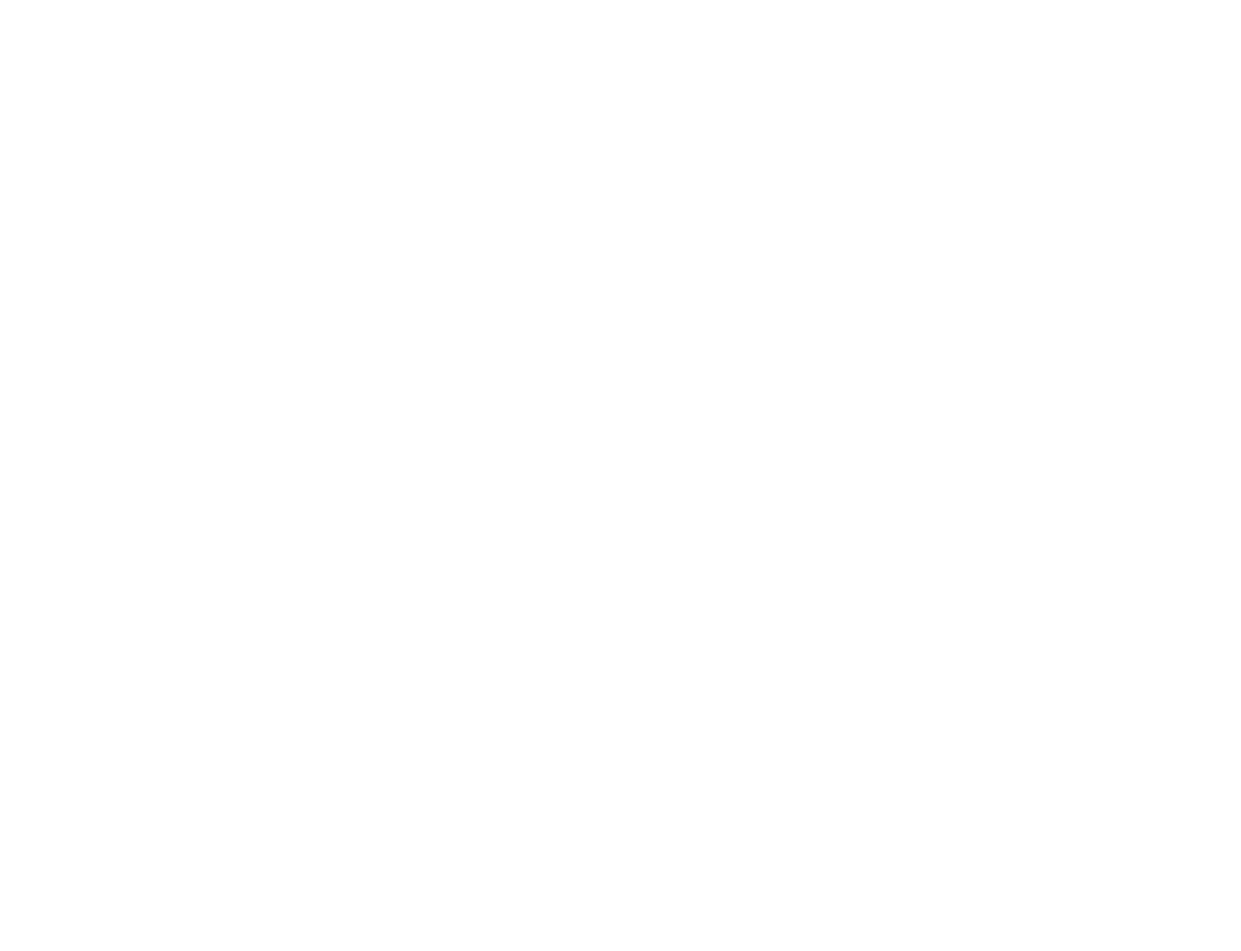
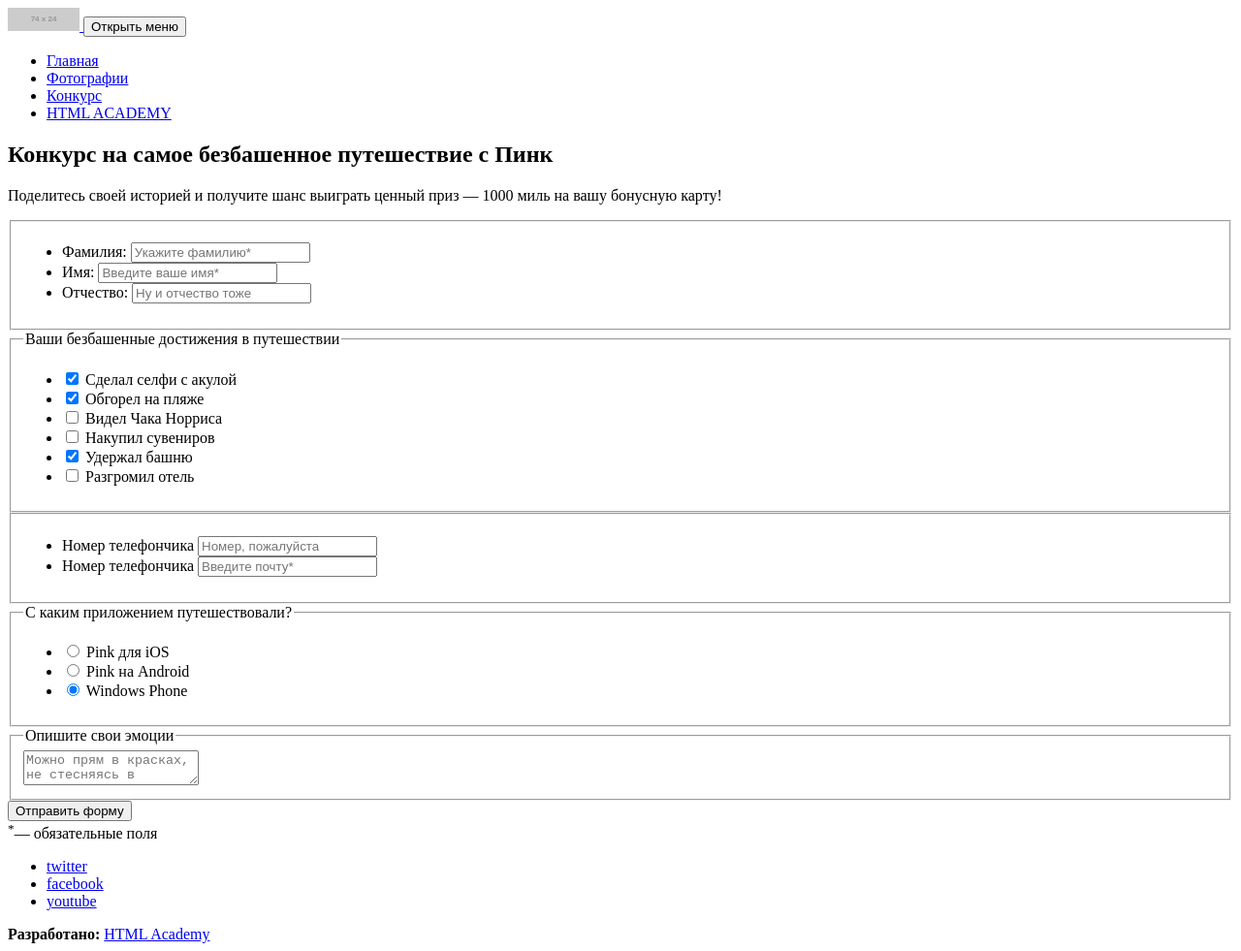
Before and after one commit to bogdangololobov/150755-pink, a website: page form.html in a window 1280 px wide. Shown: the whole page at 97% size. Before the commit the page ends 800 px from the top, so only its background shows below. Drawn offline with Linux system fonts and the light colour scheme; placeholder pictures from the web are drawn by us.

Commit message:
Разметка мобильной версии form.html. Заменил - на спецсимвол &mdash

```diff
--- a/form.html
+++ b/form.html
@@ -0,0 +1,147 @@
+<!DOCTYPE html>
+<html lang="ru">
+  <head>
+    <meta charset="utf-8">
+    <title>HTML Academy: Пинк</title>
+  </head>
+  <body>
+    <header class="page-header">
+      <nav class="main-nav">
+        <div class="main-nav__menu-header">
+          <a class="main-nav__logo" href="index.html">
+            <img class="main-nav__logo-image" src="http://placehold.it/74x24" width="74" height="24" alt="Логотип Pink">
+          </a>
+          <button class="main-nav__toggle" type="button">Открыть меню</button>
+        </div>
+        <ul class="main-nav__list">
+          <li class="main-nav__item">
+            <a class="main-nav__link" href="#">Главная</a>
+          </li>
+          <li class="main-nav__item">
+            <a class="main-nav__link" href="photo.html">Фотографии</a>
+          </li>
+          <li class="main-nav__item">
+            <a class="main-nav__link" href="form.html">Конкурс</a>
+          </li>
+          <li class="main-nav__item">
+            <a class="main-nav__link" href="#">HTML ACADEMY</a>
+          </li>
+        </ul>
+      </nav>
+    </header>
+
+    <main class="page-main">
+      <section class="intro">
+      <h1 class="intro__title">Конкурс на самое безбашенное путешествие с Пинк</h1>
+      </section>
+      <section class="promo">
+        <p class="promo__text">Поделитесь своей историей и получите шанс выиграть ценный приз &mdash; 1000 миль на вашу бонусную карту!</p>
+      </section>
+      <section class="register-form">
+        <form class="form">
+          <fieldset class="form-name">
+            <ul class="form-name__list">
+              <li class="form-name__item">
+                <label for="last-name">Фамилия:</label>
+                <input type="text" name="last-name" placeholder="Укажите фамилию*" id="last-name">
+              </li>
+              <li class="form-name__item">
+                <label for="name">Имя:</label>
+                <input type="text" name="name" placeholder="Введите ваше имя*" id="name" required>
+              </li>
+              <li class="form-name__item">
+                <label for="second-name">Отчество:</label>
+                <input type="text" name="second-name" placeholder="Ну и отчество тоже" id="second-name">
+              </li>
+            </ul>
+          </fieldset>
+          <fieldset class="form-achievements">
+            <legend class="form-achievements__title">Ваши безбашенные достижения в путешествии</legend>
+            <ul class="form-achievements__list">
+              <li class="form-achievements__item">
+                <input type="checkbox" name="shark" id="shark" checked>
+                <label for="shark">Сделал селфи с акулой</label>
+              </li>
+              <li class="form-achievements__item">
+                <input type="checkbox" name="beach" id="beach" checked>
+                <label for="beach">Обгорел на пляже</label>
+              </li>
+              <li class="form-achievements__item">
+                <input type="checkbox" name="norris" id="norris">
+                <label for="norris">Видел Чака Норриса</label>
+              </li>
+              <li class="form-achievements__item">
+                <input type="checkbox" name="souvenirs" id="souvenirs">
+                <label for="souvenirs">Накупил сувениров</label>
+              </li>
+              <li class="form-achievements__item">
+                <input type="checkbox" name="tower" id="tower" checked>
+                <label for="tower">Удержал башню</label>
+              </li>
+              <li class="form-achievements__item">
+                <input type="checkbox" name="hotel" id="hotel">
+                <label for="hotel">Разгромил отель</label>
+              </li>
+            </ul>
+          </fieldset>
+          <fieldset class="contacts">
+            <ul class="contacts__list">
+              <li class="contacts__item">
+                <label for="tel">Номер телефончика</label>
+                <input type="tel" pattern="[0-9]{1}-[0-9]{3}-[0-9]{4}" name="tel" id="tel" placeholder="Номер, пожалуйста">
+              </li>
+              <li class="contacts__item">
+                <label for="email">Номер телефончика</label>
+                <input type="email" pattern="[0-9]{1}-[0-9]{3}-[0-9]{4}" name="email" id="email" placeholder="Введите почту*">
+              </li>
+            </ul>
+          </fieldset>
+          <fieldset class="app-type">
+            <legend class="app-type__title">С каким приложением путешествовали?</legend>
+            <ul class="app-type__list">
+              <li class="app-type__item">
+                <input type="radio" name="app" id="app-ios" checked>
+                <label for="app-ios">Pink для iOS</label>
+              </li>
+              <li class="app-type__item">
+                <input type="radio" name="app" id="app-android" checked>
+                <label for="app-android">Pink на Android</label>
+              </li>
+              <li class="app-type__item">
+                <input type="radio" name="app" id="app-windows" checked>
+                <label for="app-windows">Windows Phone</label>
+              </li>
+            </ul>
+          </fieldset>
+          <fieldset class="emotions">
+            <legend class="emotions__title">Опишите свои эмоции</legend>
+            <textarea placeholder="Можно прям в красках, не стесняясь в выражениях"></textarea>
+          </fieldset>
+          <div class="send-form">
+            <button class="send-form__button button" type="submit">Отправить форму</button>
+            <div class="send-form__text"><sup>*</sup><span>&mdash; обязательные поля</span></div>
+          </div>
+        </form>
+      </section>
+    </main>
+
+    <footer class="page-footer">
+      <a class="page-footer__logo" href="index.html"></a>
+      <ul class="social-list">
+        <li class="social-list__item social-list__item--twitter">
+          <a href="#">twitter</a>
+        </li>
+        <li class="social-list__item social-list__item--facebook">
+          <a href="#">facebook</a>
+        </li>
+        <li class="social-list__item social-list__item--youtube">
+          <a href="#">youtube</a>
+        </li>
+      </ul>
+      <div class="page-footer__copyright copyright">
+        <b class="copyright__text">Разработано:</b>
+        <a class="button copyright__link" href="https://htmlacademy.ru/intensive/adaptive">HTML Academy</a>
+      </div>
+    </footer>
+  </body>
+</html>
```
Also changed, not shown: index.html (+1 -1 lines).
